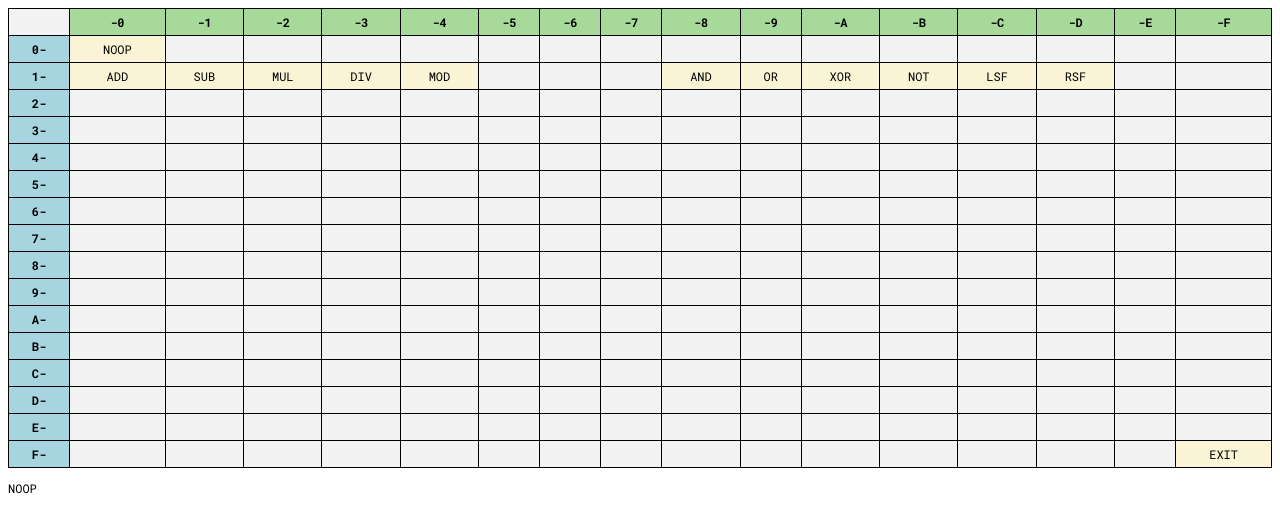
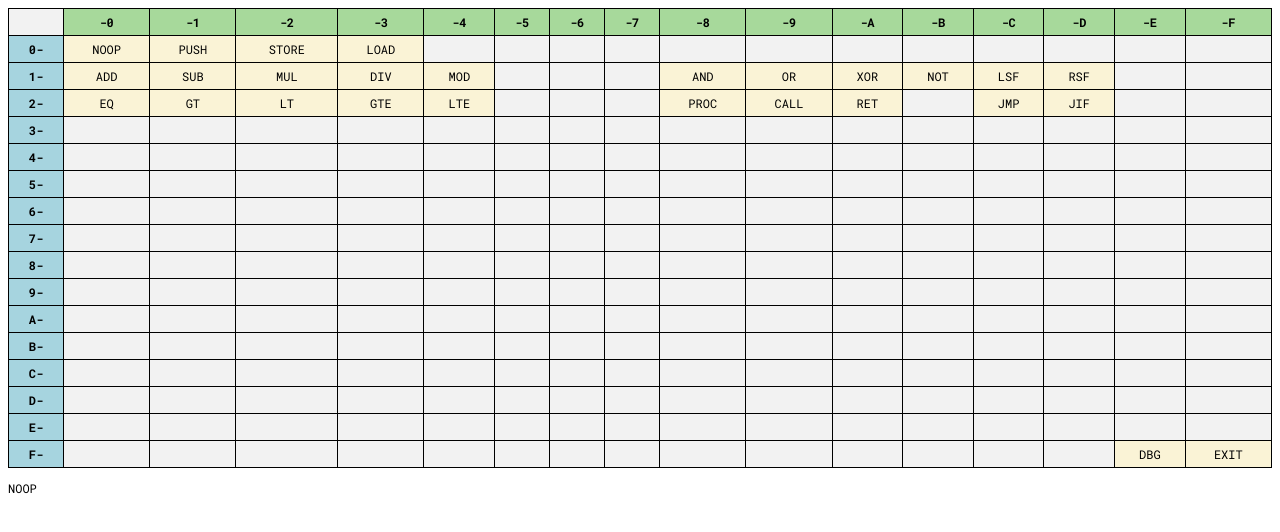
Before and after one commit to yulmwu/ussua, a plain HTML site: page index.html in a window 1280 px wide. Drawn offline with Linux system fonts and the light colour scheme.

Commit message:
updated `index.html`

```diff
--- a/index.html
+++ b/index.html
@@ -58,9 +58,9 @@
                 <tr>
                     <th class="row-header">0-</th>
                     <td class="u"><!-- 00 -->NOOP</td>
-                    <td><!-- 01 --></td>
-                    <td><!-- 02 --></td>
-                    <td><!-- 03 --></td>
+                    <td class="u"><!-- 01 -->PUSH</td>
+                    <td class="u"><!-- 02 -->STORE</td>
+                    <td class="u"><!-- 03 -->LOAD</td>
                     <td><!-- 04 --></td>
                     <td><!-- 05 --></td>
                     <td><!-- 06 --></td>
@@ -84,7 +84,7 @@
                     <td><!-- 15 --></td>
                     <td><!-- 16 --></td>
                     <td><!-- 17 --></td>
-                    <td class="u"d><!-- 18 -->AND</td>
+                    <td class="u" d><!-- 18 -->AND</td>
                     <td class="u"><!-- 19 -->OR</td>
                     <td class="u"><!-- 1A -->XOR</td>
                     <td class="u"><!-- 1B -->NOT</td>
@@ -95,20 +95,20 @@
                 </tr>
                 <tr>
                     <th class="row-header">2-</th>
-                    <td><!-- 20 --></td>
-                    <td><!-- 21 --></td>
-                    <td><!-- 22 --></td>
-                    <td><!-- 23 --></td>
-                    <td><!-- 24 --></td>
+                    <td class="u"><!-- 20 -->EQ</td>
+                    <td class="u"><!-- 21 -->GT</td>
+                    <td class="u"><!-- 22 -->LT</td>
+                    <td class="u"><!-- 23 -->GTE</td>
+                    <td class="u"><!-- 24 -->LTE</td>
                     <td><!-- 25 --></td>
                     <td><!-- 26 --></td>
                     <td><!-- 27 --></td>
-                    <td><!-- 28 --></td>
-                    <td><!-- 29 --></td>
-                    <td><!-- 2A --></td>
+                    <td class="u"><!-- 28 -->PROC</td>
+                    <td class="u"><!-- 29 -->CALL</td>
+                    <td class="u"><!-- 2A -->RET</td>
                     <td><!-- 2B --></td>
-                    <td><!-- 2C --></td>
-                    <td><!-- 2D --></td>
+                    <td class="u"><!-- 2C -->JMP</td>
+                    <td class="u"><!-- 2D -->JIF</td>
                     <td><!-- 2E --></td>
                     <td><!-- 2F --></td>
                 </tr>
@@ -356,10 +356,8 @@
                     <td><!-- FB --></td>
                     <td><!-- FC --></td>
                     <td><!-- FD --></td>
-                    <td><!-- FE --></td>
-                    <td class="u" desc="Exit the program">
-                        <!-- FF -->EXIT
-                    </td>
+                    <td class="u" desc="Debugger"><!-- FE -->DBG</td>
+                    <td class="u" desc="Exit the program"><!-- FF -->EXIT</td>
                 </tr>
             </table>
             <p id="description">NOOP</p>
@@ -368,15 +366,17 @@
         <script>
             const description = document.getElementById('description')
             const cells = document.querySelectorAll('td')
-            cells.forEach((cell)=> {
+            cells.forEach((cell) => {
                 cell.addEventListener('mouseover', (e) => {
-                    const content = e.target.textContent;
-                    if (content != '') {
+                    const content = e.target.textContent
+                    if (content.length == 0) {
+                        description.textContent = "Illegal instruction"
+                    } else {
                         const desc = e.target.getAttribute('desc')
                         description.textContent = desc ? `${content} : ${desc}` : `${content}`
                     }
-                });
-            });
-          </script>
+                })
+            })
+        </script>
     </body>
 </html>
```
